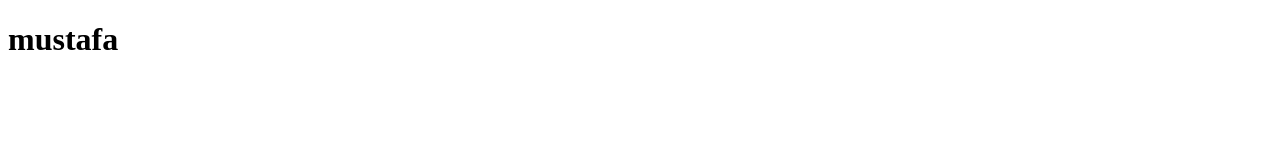
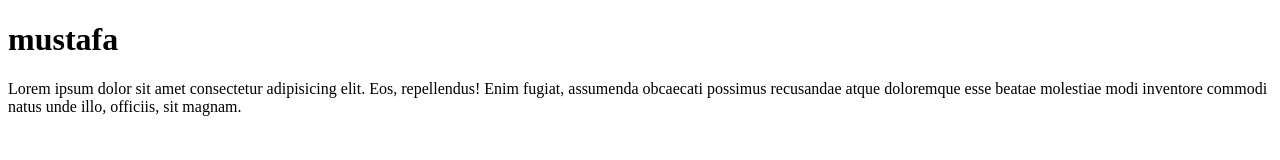
Before and after one commit to Mustafadagda/picine2024, a plain HTML site: page index.html in a window 1280 px wide. Drawn offline with Linux system fonts and the light colour scheme.

Commit message:
ajout du paragraf

```diff
--- a/index.html
+++ b/index.html
@@ -11,7 +11,7 @@
 
 
     <h1>mustafa</h1>
-
+    <p>Lorem ipsum dolor sit amet consectetur adipisicing elit. Eos, repellendus! Enim fugiat, assumenda obcaecati possimus recusandae atque doloremque esse beatae molestiae modi inventore commodi natus unde illo, officiis, sit magnam.</p>
 
 </body>
 
```
